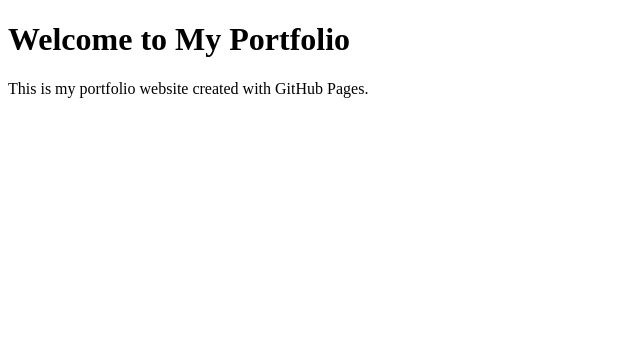
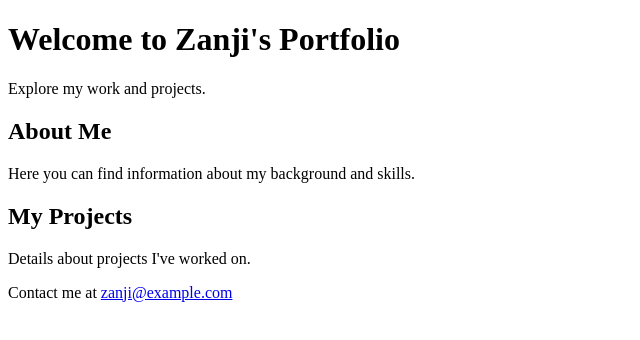
Before and after one commit to zanji-malqian/portfolio, a plain HTML site: page index.html in a window 1280 px wide. Shown: the whole page, without its empty margins (0-640 px from the left). Drawn offline with Linux system fonts and the light colour scheme.

Commit message:
Update index.html

```diff
--- a/index.html
+++ b/index.html
@@ -4,9 +4,23 @@
     <meta charset="UTF-8">
     <meta name="viewport" content="width=device-width, initial-scale=1.0">
     <title>Zanji's Portfolio</title>
+    <link rel="stylesheet" href="styles.css">
 </head>
 <body>
-    <h1>Welcome to My Portfolio</h1>
-    <p>This is my portfolio website created with GitHub Pages.</p>
+    <header>
+        <h1>Welcome to Zanji's Portfolio</h1>
+        <p>Explore my work and projects.</p>
+    </header>
+    <section id="about">
+        <h2>About Me</h2>
+        <p>Here you can find information about my background and skills.</p>
+    </section>
+    <section id="projects">
+        <h2>My Projects</h2>
+        <p>Details about projects I've worked on.</p>
+    </section>
+    <footer>
+        <p>Contact me at <a href="mailto:zanji@example.com">zanji@example.com</a></p>
+    </footer>
 </body>
 </html>
```
